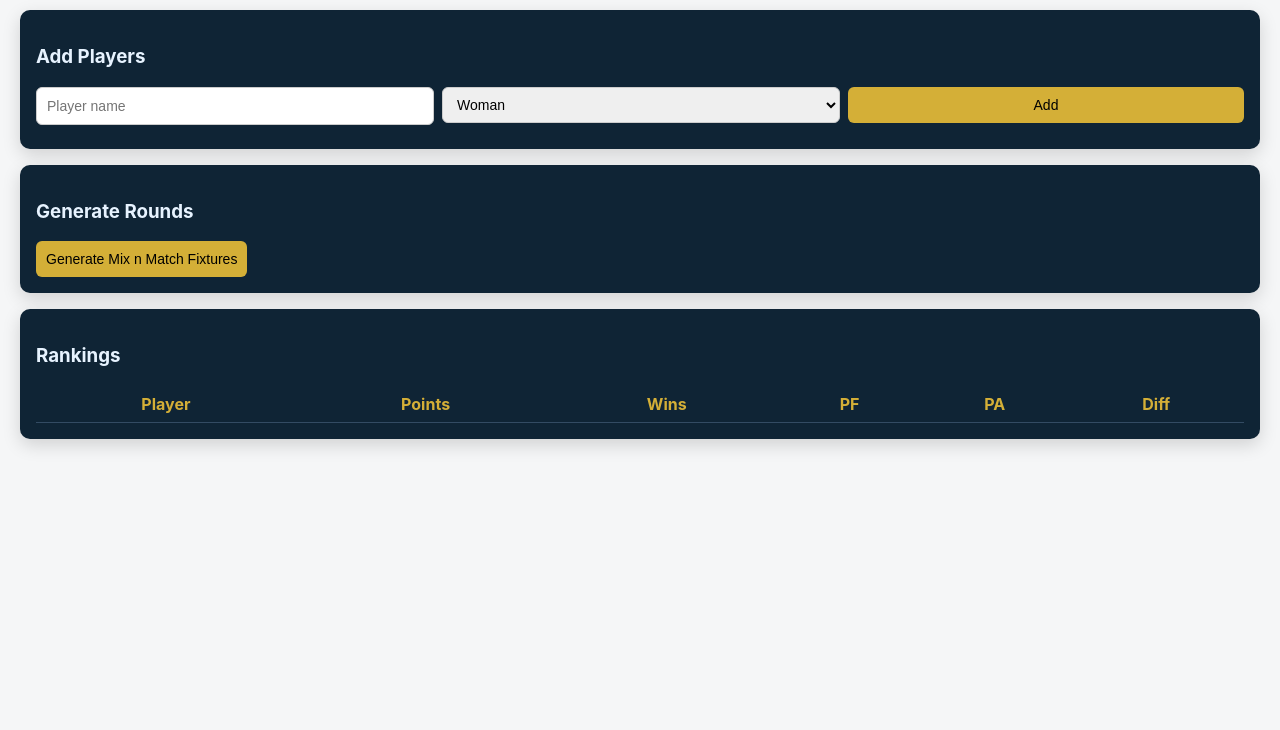
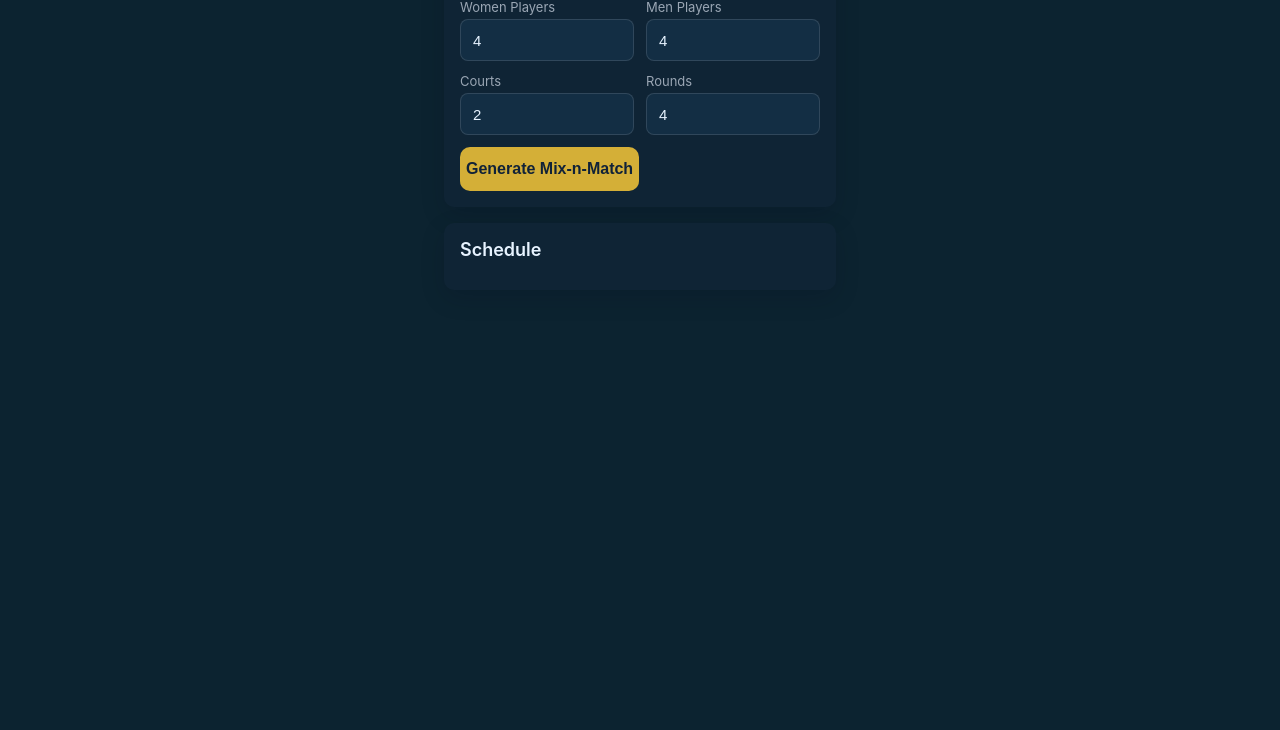
Before and after one commit to Megh-Kalyanasundaram/MixnMatch, a plain HTML site: page index.html in a window 1280 px wide. Shown: the part 70-800 px from the top of the page. Drawn offline with Linux system fonts and the light colour scheme.

Commit message:
Update index.html

```diff
--- a/index.html
+++ b/index.html
@@ -1,223 +1,187 @@
 <!doctype html>
 <html lang="en">
 <head>
-<meta charset="utf-8">
-<meta name="viewport" content="width=device-width, initial-scale=1">
-<title>Mix n Match Pickleball Scheduler</title>
+<meta charset="utf-8" />
+<meta name="viewport" content="width=device-width,initial-scale=1" />
+<title>Mix-n-Match Pickleball Scheduler</title>
 
 <style>
-  body{
-    font-family: Inter, Segoe UI, Arial, sans-serif;
-    background:#f5f6f7;
-    margin:0;
-    padding:20px;
-  }
-  h1{margin-top:0}
-  .card{
-    background:#0f2435;
-    color:#e7f3ff;
-    border-radius:10px;
-    padding:16px;
-    margin-bottom:16px;
-    box-shadow:0 6px 18px rgba(0,0,0,.15);
-  }
-  input, select, button{
-    height:36px;
-    border-radius:6px;
-    border:1px solid #ccc;
-    padding:0 10px;
-    font-size:14px;
-  }
-  button{
-    background:#d4af37;
-    border:none;
-    cursor:pointer;
-  }
-  button:hover{background:#e5c157}
-  table{
-    width:100%;
-    border-collapse:collapse;
-    margin-top:10px;
-  }
-  th,td{
-    padding:8px;
-    border-bottom:1px solid #334b63;
-    text-align:center;
-  }
-  th{color:#d4af37}
-  .row{
-    display:flex;
-    gap:8px;
-    margin-bottom:8px;
-  }
-  .row > *{flex:1}
+:root{
+  --page-bg:#0c2330;
+  --card-bg:#0f2435;
+  --gold:#d4af37;
+  --gold-hover:#e5c157;
+  --muted:#9aa6b4;
+  --text:#e7f3ff;
+  --white:#ffffff;
+  --radius:10px;
+  --shadow:0 8px 24px rgba(2,8,25,0.15);
+  --input-h:42px;
+}
+
+*{box-sizing:border-box;}
+html,body{
+  margin:0;
+  font-family:Inter,Segoe UI,Arial,sans-serif;
+  background:var(--page-bg);
+  color:var(--text);
+}
+
+.container{
+  max-width:420px;
+  margin:20px auto;
+  padding:0 14px;
+}
+
+.card{
+  background:var(--card-bg);
+  border-radius:var(--radius);
+  padding:16px;
+  box-shadow:var(--shadow);
+}
+
+h2{
+  margin:0 0 12px;
+  font-size:18px;
+  font-weight:600;
+}
+
+.label{
+  font-size:13px;
+  color:var(--muted);
+  margin-bottom:4px;
+}
+
+input, select{
+  width:100%;
+  height:var(--input-h);
+  border-radius:8px;
+  border:1px solid rgba(255,255,255,0.12);
+  background:#132e44;
+  color:var(--text);
+  padding:0 12px;
+  font-size:15px;
+}
+
+.row{
+  display:grid;
+  grid-template-columns:1fr 1fr;
+  gap:12px;
+  margin-bottom:12px;
+}
+
+button{
+  height:44px;
+  border-radius:10px;
+  border:none;
+  font-size:16px;
+  font-weight:600;
+  cursor:pointer;
+}
+
+.primary{
+  background:var(--gold);
+  color:#102238;
+}
+.primary:hover{background:var(--gold-hover);}
+
+.secondary{
+  background:#132e44;
+  color:var(--text);
+  border:1px solid rgba(255,255,255,0.15);
+}
+
+.list{
+  margin-top:14px;
+  font-size:14px;
+}
+
+.match{
+  padding:8px 0;
+  border-bottom:1px solid rgba(255,255,255,0.08);
+}
 </style>
 </head>
 
 <body>
+<div class="container">
 
-<h1>Mix n Match Pickleball</h1>
+  <div class="card">
+    <h2>Mix-n-Match Setup</h2>
 
-<div class="card">
-  <h3>Add Players</h3>
-  <div class="row">
-    <input id="pname" placeholder="Player name">
-    <select id="pgender">
-      <option value="W">Woman</option>
-      <option value="M">Man</option>
-    </select>
-    <button onclick="addPlayer()">Add</button>
+    <div class="row">
+      <div>
+        <div class="label">Women Players</div>
+        <input type="number" id="women" value="4" min="2">
+      </div>
+      <div>
+        <div class="label">Men Players</div>
+        <input type="number" id="men" value="4" min="2">
+      </div>
+    </div>
+
+    <div class="row">
+      <div>
+        <div class="label">Courts</div>
+        <input type="number" id="courts" value="2" min="1">
+      </div>
+      <div>
+        <div class="label">Rounds</div>
+        <input type="number" id="rounds" value="4" min="1">
+      </div>
+    </div>
+
+    <button class="primary" onclick="generate()">Generate Mix-n-Match</button>
   </div>
-  <div id="playerList"></div>
-</div>
 
-<div class="card">
-  <h3>Generate Rounds</h3>
-  <button onclick="generateRounds()">Generate Mix n Match Fixtures</button>
-  <div id="fixtures"></div>
-</div>
+  <div class="card" style="margin-top:16px;">
+    <h2>Schedule</h2>
+    <div id="output" class="list"></div>
+  </div>
 
-<div class="card">
-  <h3>Rankings</h3>
-  <table id="rankTable">
-    <thead>
-      <tr>
-        <th>Player</th>
-        <th>Points</th>
-        <th>Wins</th>
-        <th>PF</th>
-        <th>PA</th>
-        <th>Diff</th>
-      </tr>
-    </thead>
-    <tbody></tbody>
-  </table>
 </div>
 
 <script>
-let players=[];
-let rounds=[];
-let stats={};
+function generate(){
+  const W = parseInt(women.value);
+  const M = parseInt(men.value);
+  const rounds = parseInt(document.getElementById("rounds").value);
 
-function addPlayer(){
-  const name=pname.value.trim();
-  if(!name) return;
-  players.push({name, gender:pgender.value});
-  pname.value="";
-  renderPlayers();
-}
+  const womenPlayers = [...Array(W)].map((_,i)=>"W"+(i+1));
+  const menPlayers   = [...Array(M)].map((_,i)=>"M"+(i+1));
 
-function renderPlayers(){
-  playerList.innerHTML=players.map(p=>`${p.name} (${p.gender})`).join("<br>");
-}
+  let out = "";
+  let wIdx = 0, mIdx = 0;
 
-function generateRounds(){
-  if(players.length<4){alert("Minimum 4 players");return;}
-  rounds=[];
-  stats={};
-  players.forEach(p=>{
-    stats[p.name]={pts:0,w:0,pf:0,pa:0};
-  });
+  for(let r=1;r<=rounds;r++){
+    out += `<div class="match"><b>Round ${r}</b></div>`;
 
-  let men=players.filter(p=>p.gender==="M");
-  let women=players.filter(p=>p.gender==="W");
+    // Mixed Doubles first
+    const teamA = [
+      womenPlayers[wIdx % W],
+      menPlayers[mIdx % M]
+    ];
+    const teamB = [
+      womenPlayers[(wIdx+1) % W],
+      menPlayers[(mIdx+1) % M]
+    ];
 
-  let usedPairs=new Set();
-  let available=[...players];
+    out += `<div class="match">
+      ${teamA.join(" + ")} vs ${teamB.join(" + ")}
+    </div>`;
 
-  while(available.length>=4){
-    let pair1=null, pair2=null;
+    wIdx += 2;
+    mIdx += 2;
 
-    // MW-first
-    for(let m of men){
-      for(let w of women){
-        let key=[m.name,w.name].sort().join("-");
-        if(!usedPairs.has(key)){
-          pair1=[m,w];
-          break;
-        }
-      }
-      if(pair1) break;
+    // Same-gender rotation (idle balancing)
+    if(W > 4){
+      out += `<div class="match">Women rotation game</div>`;
+    } else if(M > 4){
+      out += `<div class="match">Men rotation game</div>`;
     }
-
-    if(!pair1){
-      pair1=[available[0],available[1]];
-    }
-
-    usedPairs.add(pair1.map(p=>p.name).sort().join("-"));
-    available=available.filter(p=>!pair1.includes(p));
-
-    pair2=[available[0],available[1]];
-    usedPairs.add(pair2.map(p=>p.name).sort().join("-"));
-    available=available.filter(p=>!pair2.includes(p));
-
-    rounds.push({pair1,pair2});
   }
 
-  renderFixtures();
-}
-
-function renderFixtures(){
-  fixtures.innerHTML="";
-  rounds.forEach((r,i)=>{
-    const div=document.createElement("div");
-    div.innerHTML=`
-      <strong>Match ${i+1}</strong><br>
-      ${r.pair1[0].name} & ${r.pair1[1].name}
-      vs
-      ${r.pair2[0].name} & ${r.pair2[1].name}<br>
-      <input type="number" placeholder="Score A" id="a${i}">
-      <input type="number" placeholder="Score B" id="b${i}">
-      <button onclick="saveResult(${i})">Save</button>
-      <hr>
-    `;
-    fixtures.appendChild(div);
-  });
-}
-
-function saveResult(i){
-  const a=+document.getElementById("a"+i).value;
-  const b=+document.getElementById("b"+i).value;
-  if(isNaN(a)||isNaN(b)) return;
-
-  const r=rounds[i];
-  r.pair1.forEach(p=>{
-    stats[p.name].pf+=a;
-    stats[p.name].pa+=b;
-  });
-  r.pair2.forEach(p=>{
-    stats[p.name].pf+=b;
-    stats[p.name].pa+=a;
-  });
-
-  if(a>b){
-    r.pair1.forEach(p=>{stats[p.name].pts++;stats[p.name].w++;});
-  }else{
-    r.pair2.forEach(p=>{stats[p.name].pts++;stats[p.name].w++;});
-  }
-
-  renderRankings();
-}
-
-function renderRankings(){
-  const rows=Object.entries(stats)
-    .map(([name,s])=>({...s,name,diff:s.pf-s.pa}))
-    .sort((a,b)=>
-      b.pts-a.pts ||
-      b.w-a.w ||
-      b.diff-a.diff
-    );
-
-  rankTable.querySelector("tbody").innerHTML=
-    rows.map(r=>`
-      <tr>
-        <td>${r.name}</td>
-        <td>${r.pts}</td>
-        <td>${r.w}</td>
-        <td>${r.pf}</td>
-        <td>${r.pa}</td>
-        <td>${r.diff}</td>
-      </tr>`).join("");
+  output.innerHTML = out;
 }
 </script>
 
```
